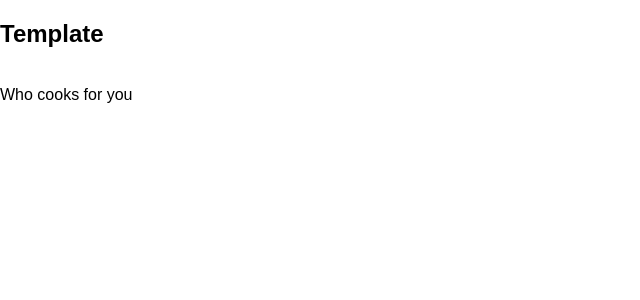
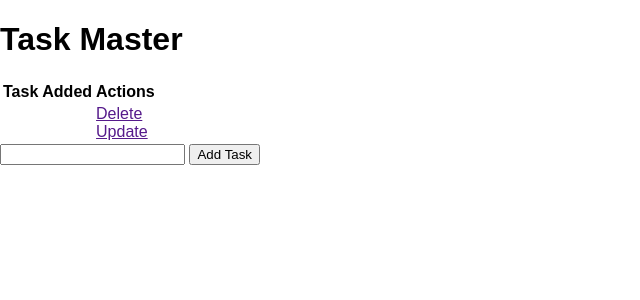
Before and after one commit to blutherRVA/TideClock_Website, a Flask app: page / in a window 1280 px wide. Shown: the top 300 px of the page, without its empty margins (0-640 px from the left). Run offline with Flask 2, Linux system fonts and the light colour scheme; tables that the repository leaves empty hold one stand-in row (values such as "Sample post").

Commit message:
Example Flask App

```diff
--- a/app.py
+++ b/app.py
@@ -1,4 +1,4 @@
-from flask import Flask, render_template, url_for
+from flask import Flask, render_template, url_for, request, redirect
 from flask_sqlalchemy import SQLAlchemy
 from datetime import datetime
 
@@ -16,9 +16,22 @@ class Todo(db.Model):
         return '<Task %r>' % self.id
 
 
-@app.route('/')
+@app.route('/', methods=['POST', 'GET'])
 def index():
-    return render_template('index.html')
+    if request.method == 'POST':
+        task_content = request.form['content']
+        new_task = Todo(content=task_content)
+
+        try:
+            db.session.add(new_task)
+            db.session.commit()
+            return redirect('/')
+        except:
+            return 'There was an issue adding your task'
+    else:
+        tasks = Todo.query.order_by(Todo.date_created).all()
+        return render_template('index.html', tasks=tasks)
+
 
 if __name__ == "__main__":
     app.run(debug=True)
--- a/templates/index.html
+++ b/templates/index.html
@@ -1,11 +1,37 @@
 {% extends 'base.html' %}
 
 {% block head %}
-<h2> Template </h2>
 
+<title>Task Master</title>
 {% endblock %}
 
 {% block body %}
-<br>
-Who cooks for you
+<div class="content">
+    <h1>Task Master</h1>
+
+    <table>
+        <tr>
+            <th>Task</th>
+            <th>Added</th>
+            <th>Actions</th>
+        </tr>
+        {% for tasks in tasks %}
+        <tr>
+            <td></td>
+            <td></td>
+            <td>
+                <a href="">Delete</a>
+                <br>
+                <a href="">Update</a>
+            </td>
+        </tr>
+        {% endfor %}
+    </table>
+
+    <form action="/" method ="Post">
+        <input type = "text" name="content" id="content">
+        <input type="submit" value="Add Task">
+
+    </form>
+</div>
 {% endblock %}
```
Also changed, not shown: test.db (added).
